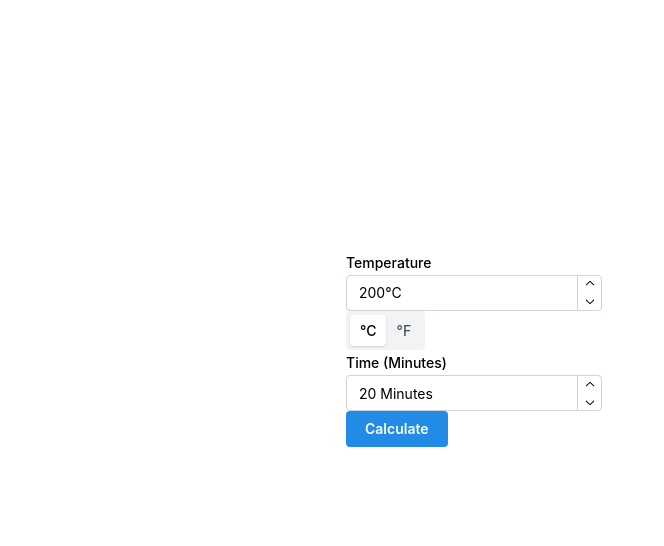
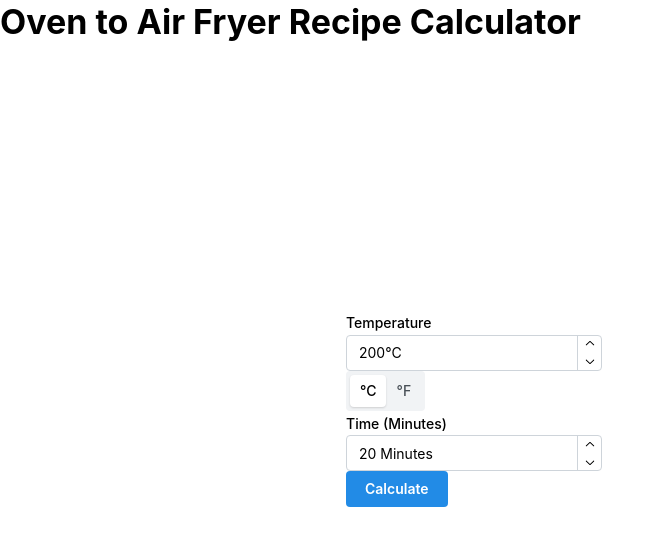
Before and after one commit to Sam-Douglas/AirFryerConversion, a React (Vite) app in the folder client/: page / in a window 1280 px wide. Shown: the top 546 px of the page, without its empty margins (0-664 px from the left). Built offline with nearby package versions, Linux system fonts and the light colour scheme.

Commit message:
Added title

```diff
--- a/client/src/features/HomePage/HomePage.tsx
+++ b/client/src/features/HomePage/HomePage.tsx
@@ -1,5 +1,11 @@
+import { Stack, Title } from "@mantine/core";
 import RecipeConverter from "../Converter/RecipeConverter";
 
 export default function HomePage() {
-  return <RecipeConverter />;
+  return (
+    <Stack>
+      <Title>Oven to Air Fryer Recipe Calculator</Title>
+      <RecipeConverter />
+    </Stack>
+  );
 }
```
